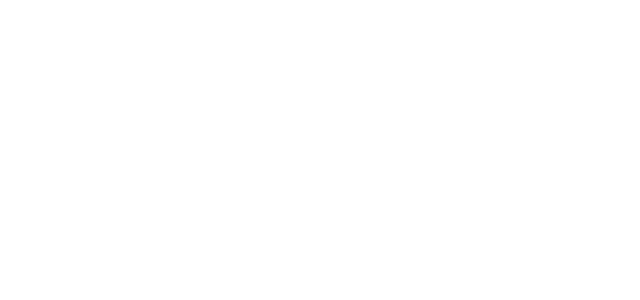
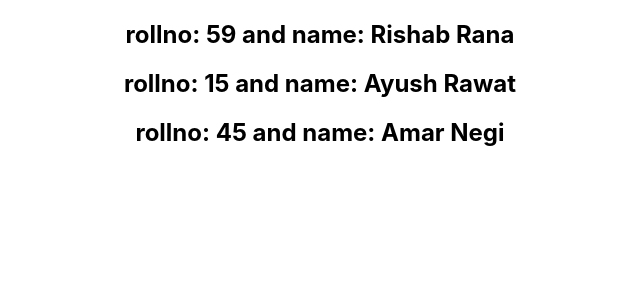
Before and after one commit to Rishab-Rana/React_from_scratch, a React (Create React App) app: page / in a window 1280 px wide. Shown: the top 300 px of the page, without its empty margins (320-960 px from the left). Built offline with nearby package versions, Linux system fonts and the light colour scheme.

Commit message:
learned map function

```diff
--- a/src/App.js
+++ b/src/App.js
@@ -1,9 +1,9 @@
 import './App.css';
-import UserGreeting from './Component/UserGreeting';
+import List from './Component/list';
 function App() {
   return (
     <div className="App">
-      <UserGreeting />
+      <List />
     </div>
   );
 }
--- /dev/null
+++ b/src/Component/ChildList.jsx
@@ -0,0 +1,9 @@
+import React from 'react'
+
+function ChildList(props) {
+  return (
+    <div>{props.info}</div>
+  )
+}
+
+export default ChildList
--- /dev/null
+++ b/src/Component/list.jsx
@@ -0,0 +1,27 @@
+import React from 'react'
+import ChildList from './ChildList'
+
+function List() {
+    const info = [
+        {
+            rollNo: 59,
+            name: 'Rishab Rana'
+        },
+        {
+            rollNo: 15,
+            name: 'Ayush Rawat'
+        },
+        {
+            rollNo: 45,
+            name: 'Amar Negi'
+        }
+    ]
+    const infoList = info.map( infoo => <h2> rollno: {infoo.rollNo} and name: {infoo.name}</h2>)
+    return (
+        <div>
+            <ChildList info={infoList}/>
+        </div>
+    )
+}
+
+export default List
```
